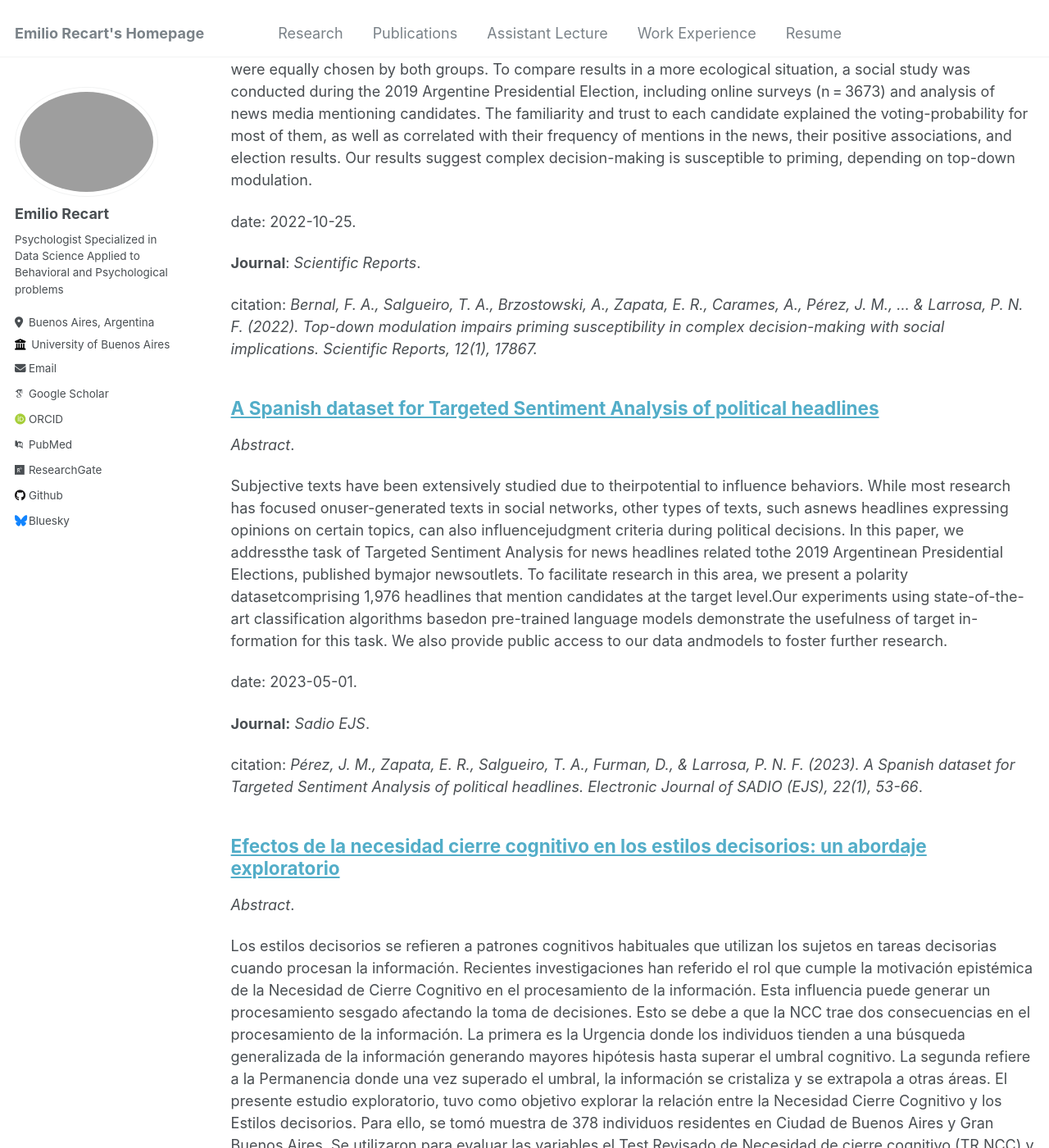
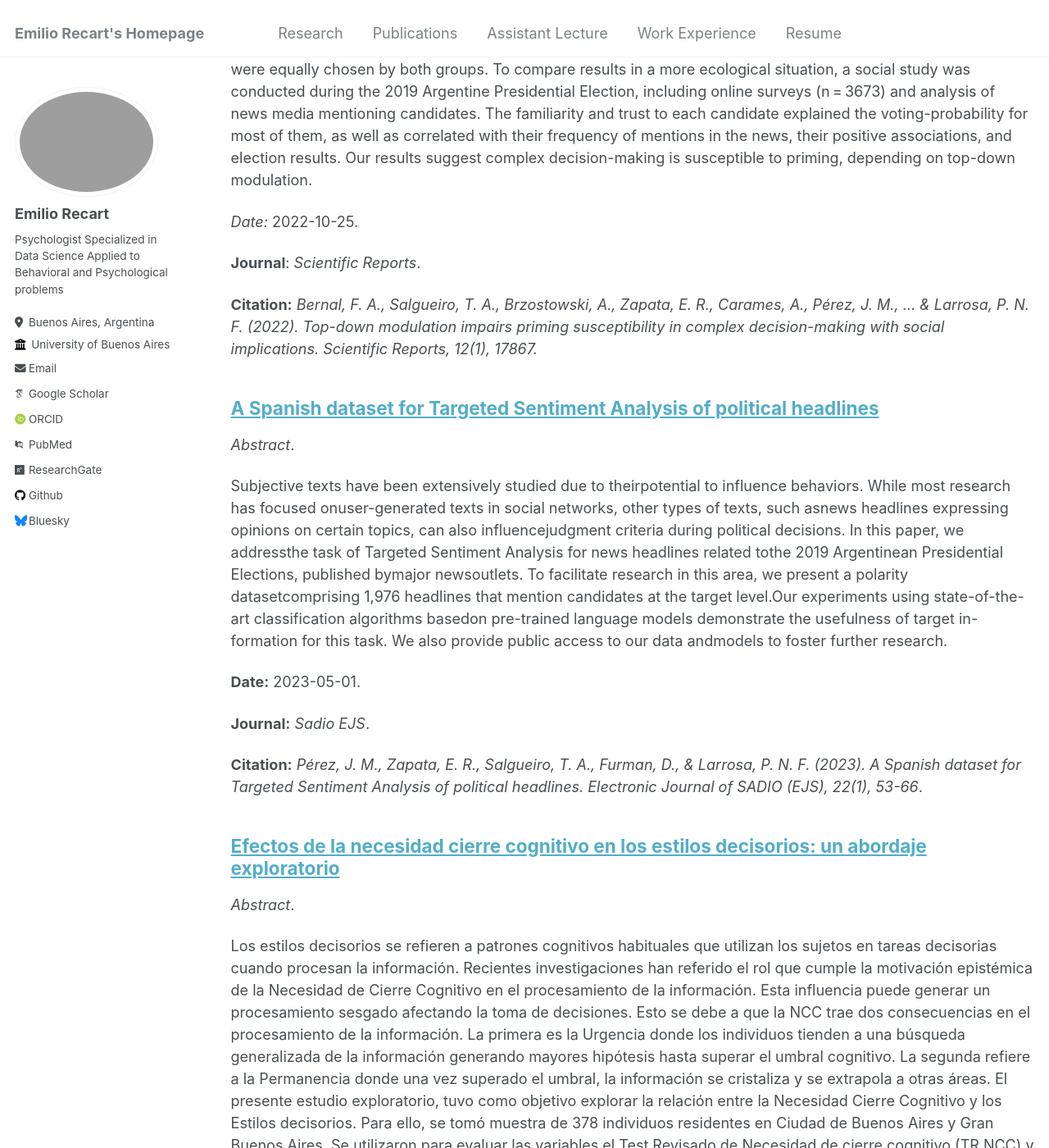
Before and after one commit to EmilioRecartZapata/emiliorecart.github.io, a Jekyll site: the page built from _pages/publications.md, in a window 1280 px wide and 1400 px high, scrolled down 467 px. Shown: the whole window at 82% size. Built offline with Jekyll 4.4.1, drawn with Linux system fonts in a browser that asks for light colours; some web fonts are replaced; part of the change alters nothing that is shown; some of the changed text lies outside the part shown.

Commit message:
Quinto Avance

```diff
--- a/_pages/publications.md
+++ b/_pages/publications.md
@@ -16,13 +16,13 @@ author_profile: true
 
 
 
- date: 2022-10-25.
+ *Date:* 2022-10-25.
 
 
  **Journal**: *Scientific Reports*.
 
 
- citation: *Bernal, F. A., Salgueiro, T. A., Brzostowski, A., Zapata, E. R., Carames, A., Pérez, J. M., ... & Larrosa, P. N. F. (2022). Top-down modulation impairs priming susceptibility in complex decision-making with social implications. Scientific Reports, 12(1), 17867.*
+ **Citation:** *Bernal, F. A., Salgueiro, T. A., Brzostowski, A., Zapata, E. R., Carames, A., Pérez, J. M., ... & Larrosa, P. N. F. (2022). Top-down modulation impairs priming susceptibility in complex decision-making with social implications. Scientific Reports, 12(1), 17867.*
 
 ## [A Spanish dataset for Targeted Sentiment Analysis of political headlines]('https://publicaciones.sadio.org.ar/index.php/EJS/article/view/467)
 *Abstract*.
@@ -30,7 +30,7 @@ author_profile: true
 Subjective texts have been extensively studied due to theirpotential to influence behaviors. While most research has focused onuser-generated texts in social networks, other types of texts, such asnews headlines expressing opinions on certain topics, can also influencejudgment criteria during political decisions. In this paper, we addressthe task of Targeted Sentiment Analysis for news headlines related tothe 2019 Argentinean Presidential Elections, published bymajor newsoutlets. To facilitate research in this area, we present a polarity datasetcomprising 1,976 headlines that mention candidates at the target level.Our experiments using state-of-the-art classification algorithms basedon pre-trained language models demonstrate the usefulness of target in-formation for this task. We also provide public access to our data andmodels to foster further research.
 
 
-date: 2023-05-01.
+**Date:** 2023-05-01.
 
 
 
@@ -38,7 +38,7 @@ date: 2023-05-01.
 
 
 
-citation: *Pérez, J. M., Zapata, E. R., Salgueiro, T. A., Furman, D., & Larrosa, P. N. F. (2023). A Spanish dataset for Targeted Sentiment Analysis of political headlines. Electronic Journal of SADIO (EJS), 22(1), 53-66*.
+**Citation:** *Pérez, J. M., Zapata, E. R., Salgueiro, T. A., Furman, D., & Larrosa, P. N. F. (2023). A Spanish dataset for Targeted Sentiment Analysis of political headlines. Electronic Journal of SADIO (EJS), 22(1), 53-66*.
 
 
 ## [Efectos de la necesidad cierre cognitivo en los estilos decisorios: un abordaje exploratorio]('https://publicaciones.sadio.org.ar/index.php/EJS/article/view/467)
@@ -47,13 +47,13 @@ citation: *Pérez, J. M., Zapata, E. R., Salgueiro, T. A., Furman, D., & Larrosa
 Los estilos decisorios se refieren a patrones cognitivos habituales que utilizan los sujetos en tareas decisorias cuando procesan la información. Recientes investigaciones han referido el rol que cumple la motivación epistémica de la Necesidad de Cierre Cognitivo en el procesamiento de la información. Esta influencia puede generar un procesamiento sesgado afectando la toma de decisiones. Esto se debe a que la NCC trae dos consecuencias en el procesamiento de la información. La primera es la Urgencia donde los individuos tienden a una búsqueda generalizada de la información generando mayores hipótesis hasta superar el umbral cognitivo. La segunda refiere a la Permanencia donde una vez superado el umbral, la información se cristaliza y se extrapola a otras áreas. El presente estudio exploratorio, tuvo como objetivo explorar la relación entre la Necesidad Cierre Cognitivo y los Estilos decisorios. Para ello, se tomó muestra de 378 individuos residentes en Ciudad de Buenos Aires y Gran Buenos Aires. Se utilizaron para evaluar las variables el Test Revisado de Necesidad de cierre cognitivo (TR NCC) y la escala de Estilos Decisorios (ED).Los resultados indican que si bien no existe una relación contundente entre ambas variables, este abordaje exploratorio debe seguir siendo explorado en futuras investigaciones.
 
 
-date: 2021-01-01.
+**Date:** 2021-01-01.
 
 
 **Journal**: *PSOCIAL*.
 
 
-*citation*: *Alves Salgueiro, T., Recart Zapata, E., Furman, D., Pérez, J. M., & Fernández Larrosa, P. N. (2022). A Spanish dataset for Targeted Sentiment Analysis of political headlines. In Simposio Argentino de Inteligencia Artificial (ASAI 2022)-JAIIO 51 (Modalidad virtual y presencial (UAI), octubre 2022).*
+**Citation:** *Alves Salgueiro, T., Recart Zapata, E., Furman, D., Pérez, J. M., & Fernández Larrosa, P. N. (2022). A Spanish dataset for Targeted Sentiment Analysis of political headlines. In Simposio Argentino de Inteligencia Artificial (ASAI 2022)-JAIIO 51 (Modalidad virtual y presencial (UAI), octubre 2022).*
 
 ---
 # Posters
@@ -107,7 +107,7 @@ Year: 2019
 
  Bernal, F, Alves Salguiero, T, Brzostowski, A, Caramés, MA, Recart, E, Furman, D, Pérez, JM, Fernández Larrosa, PN. Complex decision making is facilitated by social modulation. Argentine Society of Neurosciences, Buenos Aires, 2020.
 
-#### Recart, E, Passero, M and Jaume, L. Effects of the Need for Cognitive Closure on DecisionMaking Style: an exploratory approach. XIII International Congress of Research and Professional Practice in Psychology. XXVII Research Conference. XVII Meeting of Researchers in Psychology of MERCOSUR. III Conference on Occupational Therapy Research. III Meeting on Music Therapy.
+ Recart, E, Passero, M and Jaume, L. Effects of the Need for Cognitive Closure on DecisionMaking Style: an exploratory approach. XIII International Congress of Research and Professional Practice in Psychology. XXVII Research Conference. XVII Meeting of Researchers in Psychology of MERCOSUR. III Conference on Occupational Therapy Research. III Meeting on Music Therapy.
 
 ### 2019
 
```
